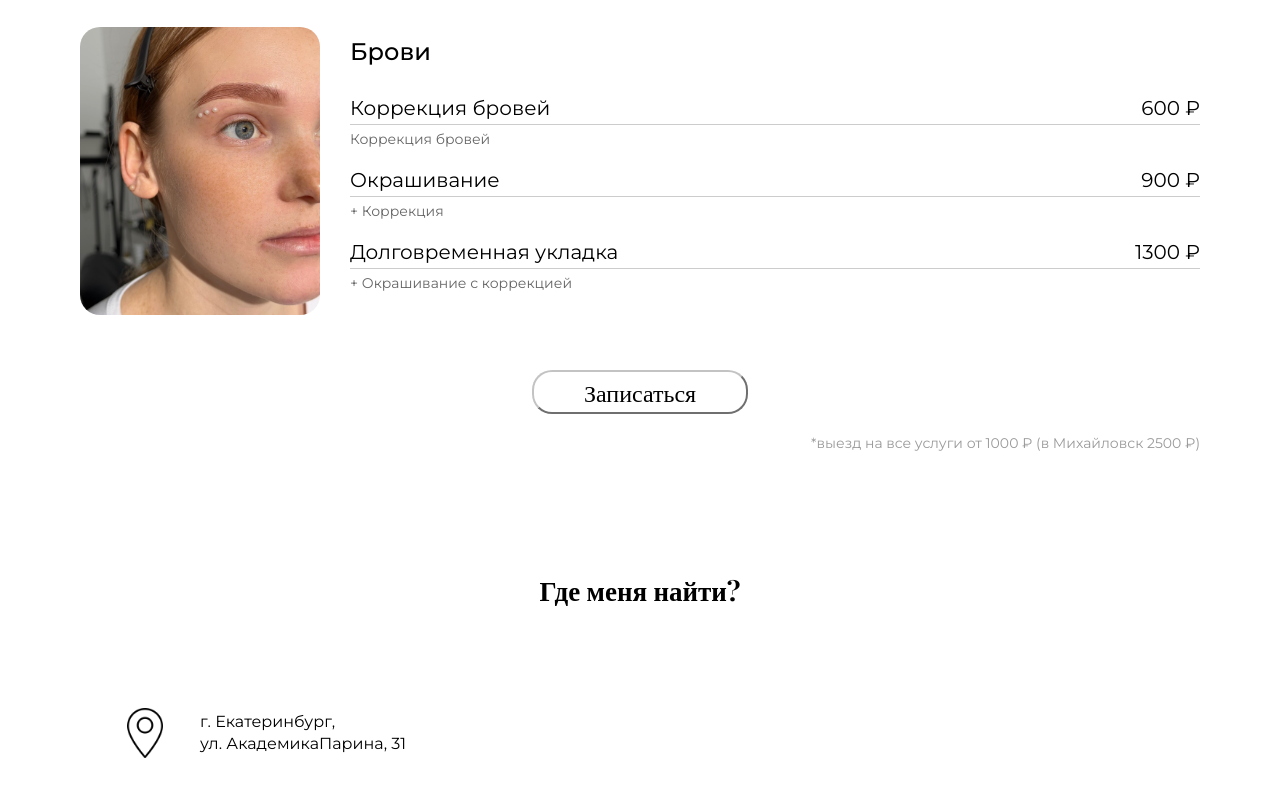
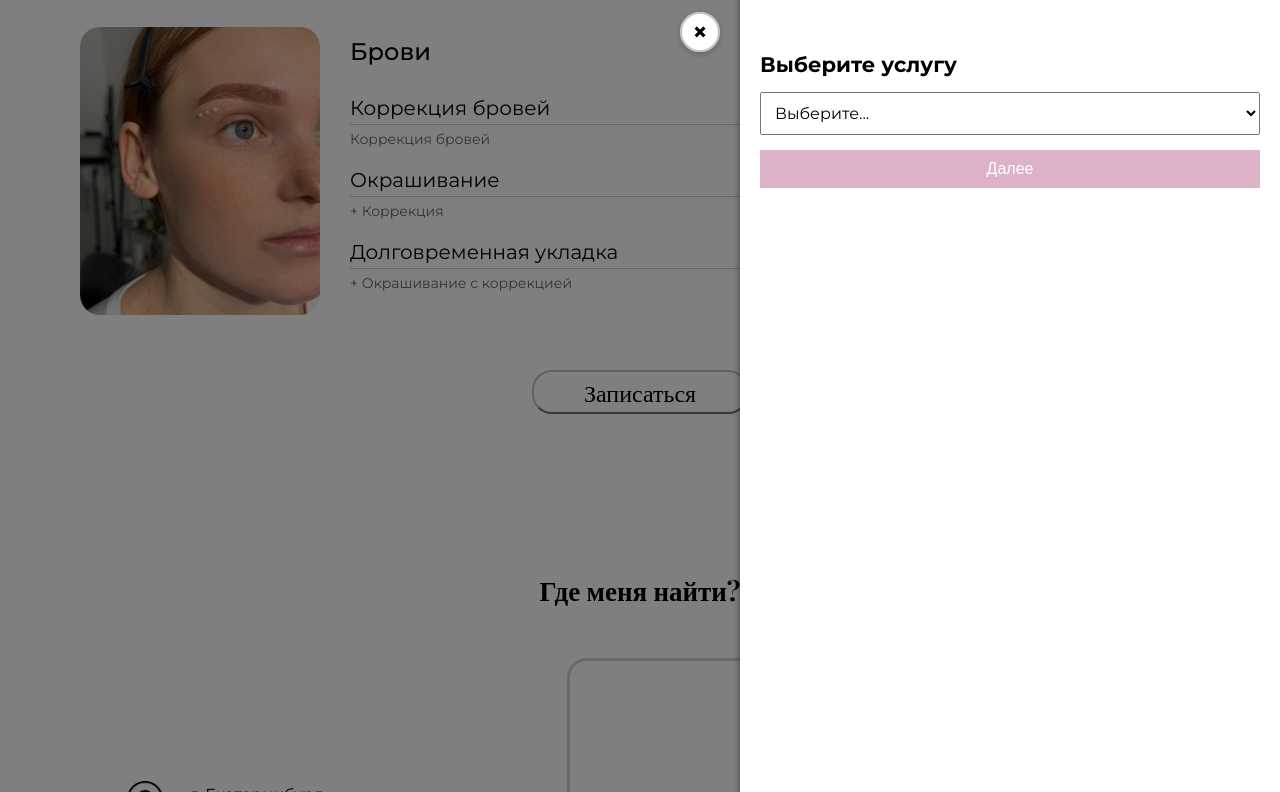
Before and after one commit to ReginaBoo/visagee, a plain HTML site: page frontend/index.html in a window 1280 px wide. Both pictures are taken after a click on the button "Записаться". Shown: the part 3601-4393 px from the top of the page. Drawn offline with nearby package versions, Linux system fonts and the light colour scheme; a web font is replaced by a local one.

Commit message:
добавлен прототип боковой панели для записи

```diff
--- a/frontend/index.html
+++ b/frontend/index.html
@@ -26,9 +26,10 @@
     <div class="hero-text">
       <p class="logo-text">ALSU SHARAFIEVA</p>
       <p class="logo-text2">ПРОФЕССИОНАЛЬНЫЙ ВИЗАЖИСТ</p>
-      <button>Мои услуги</button>
+      <button onclick="scrollToWorks()">Мои услуги</button>
     </div>
-    <div class="hero-img"><img src="./images/hero.jpg" width="538" height="660" alt="Alsu Sharafieva" /></div>
+    <div class=" hero-img"><img src="./images/hero.jpg" width="538" height="660" alt="Alsu Sharafieva" />
+    </div>
   </section>
 
   <section id="about" class="about-main">
@@ -222,9 +223,9 @@
       </div>
     </div>
     <div class="button-wrapper">
-      <button>Записаться</button>
+      <button onclick="openSidebar()"">Записаться</button>
     </div>
-    <p class="note">*выезд на все услуги от 1000 ₽ (в Михайловск 2500 ₽)</p>
+    <p class=" note">*выезд на все услуги от 1000 ₽ (в Михайловск 2500 ₽)</p>
   </section>
   <section id="contacts" class="contacts">
     <h2>Где меня найти?</h2>
@@ -257,10 +258,47 @@
           width="627" height="430" frameborder="0"></iframe> </div>
     </div>
   </section>
+
+  <div id="sidebarOverlay" class="sidebar-overlay" onclick="onOverlayClick(event)">
+    <div id="bookingSidebar" class="sidebar">
+      <span class="close-btn" onclick="closeSidebar()">&times;</span>
+      <div class="sidebar-content">
+        <span class="close-btn" onclick="closeSidebar()">&times;</span>
+        <div id="step1" class="step">
+          <h3>Выберите услугу</h3>
+          <select id="serviceSelect">
+            <option disabled selected>Выберите...</option>
+            <option value="bridal">Свадебный макияж</option>
+            <option value="full-look">Полный образ</option>
+            <option value="evening">Вечерний макияж</option>
+            <option value="brows">Коррекция бровей</option>
+          </select>
+          <button onclick="goToStep2()">Далее</button>
+        </div>
+
+        <!-- Шаг 2 -->
+        <div id="step2" class="step" style="display:none;">
+          <h3>Выберите дату и время</h3>
+          <input type="date" id="dateInput" />
+          <input type="time" id="timeInput" />
+          <button onclick="submitBooking()">Записаться</button>
+        </div>
+
+        <!-- Подтверждение -->
+        <div id="confirmation" class="step" style="display:none;">
+          <h3>Спасибо за запись!</h3>
+          <p>Скоро мы свяжемся с вами в Telegram или WhatsApp 📱</p>
+        </div>
+      </div>
+    </div>
+  </div>
+
   <footer>
     <p>@created by ReginaBoo</p>
   </footer>
   <script src="js/gallery.js"></script>
+  <script src="js/booking.js"></script>
+  <script src="js/scroll.js"></script>
 
 </body>
 
--- /dev/null
+++ b/frontend/js/booking.js
@@ -0,0 +1,42 @@
+function openSidebar() {
+  document.getElementById("sidebarOverlay").style.display = "block";
+  document.getElementById("step1").style.display = "block";
+  document.getElementById("step2").style.display = "none";
+  document.getElementById("confirmation").style.display = "none";
+}
+
+function closeSidebar() {
+  document.getElementById("sidebarOverlay").style.display = "none";
+}
+function goToStep2() {
+  const service = document.getElementById("serviceSelect").value;
+  if (!service) {
+    alert("Пожалуйста, выберите услугу");
+    return;
+  }
+
+  document.getElementById("step1").style.display = "none";
+  document.getElementById("step2").style.display = "block";
+}
+
+function submitBooking() {
+  const date = document.getElementById("dateInput").value;
+  const time = document.getElementById("timeInput").value;
+
+  if (!date || !time) {
+    alert("Пожалуйста, выберите дату и время");
+    return;
+  }
+
+  document.getElementById("step2").style.display = "none";
+  document.getElementById("confirmation").style.display = "block";
+}
+
+
+function onOverlayClick(event) {
+  const sidebar = document.getElementById("bookingSidebar");
+  // Закрываем только если клик вне боковика
+  if (!sidebar.contains(event.target)) {
+    closeSidebar();
+  }
+}
--- /dev/null
+++ b/frontend/js/scroll.js
@@ -0,0 +1,3 @@
+function scrollToWorks() {
+  document.getElementById("services").scrollIntoView({ behavior: "smooth" });
+}
--- a/frontend/style.css
+++ b/frontend/style.css
@@ -1,3 +1,7 @@
+html {
+  scroll-behavior: smooth;
+}
+
 body {
   margin: 0;
   padding: 0;
@@ -367,7 +371,7 @@ ul a {
 }
 
 .contacts-info {
-  flex: 1 1 40%;
+  flex: 1 1 35%;
   display: flex;
   justify-content: flex-start;
   padding-top: 50px;
@@ -383,7 +387,7 @@ ul a {
   display: flex;
   align-items: center;
   margin-bottom: 30px;
-  gap: 30px;
+  gap: 20px;
 }
 
 .contacts-text {
@@ -409,3 +413,96 @@ footer {
   font-size: 12px;
   color: #919191;
 }
+
+.sidebar-overlay {
+  position: fixed;
+  top: 0;
+  left: 0;
+  width: 100%;
+  height: 100%;
+  background: rgba(0, 0, 0, 0.5);
+  display: none;
+  /* по умолчанию скрыта */
+  z-index: 999;
+}
+
+.sidebar {
+  position: fixed;
+  top: 0;
+  right: 0;
+  width: 500px;
+  height: 100%;
+  background: #fff;
+  padding: 20px;
+  box-shadow: -2px 0 5px rgba(0, 0, 0, 0.3);
+  overflow-y: auto;
+  z-index: 1000;
+}
+
+/* Кнопка вне боковика, "прилеплена" к его левому краю */
+.close-btn {
+  position: fixed;
+  top: 20px;
+  right: 560px;
+  width: 36px;
+  height: 36px;
+  font-size: 20px;
+  font-weight: bold;
+  line-height: 36px;
+  text-align: center;
+  border: 2px solid rgb(195, 195, 195);
+  border-radius: 50%;
+  cursor: pointer;
+  background-color: white;
+  box-shadow: 0 2px 6px rgba(0, 0, 0, 0.1);
+  z-index: 1001;
+  transition: background-color 0.2s, color 0.2s;
+}
+
+.close-btn:hover {
+  background-color: #333;
+  color: #fff;
+}
+
+.sidebar.open {
+  right: 0;
+}
+
+.sidebar .close-btn {
+  font-size: 26px;
+  cursor: pointer;
+  float: right;
+}
+
+.sidebar .step {
+  margin-top: 40px;
+  max-width: 4750px;
+}
+
+.sidebar h3 {
+  font-family: "Montserrat", sans-serif;
+  margin-bottom: 15px;
+}
+
+.sidebar select,
+.sidebar input {
+  width: 100%;
+  padding: 10px;
+  margin-bottom: 15px;
+  font-family: inherit;
+  font-size: 16px;
+}
+
+.sidebar button {
+  background-color: #dcb2c8;
+  color: white;
+  padding: 10px;
+  width: 100%;
+  border: none;
+  cursor: pointer;
+  font-size: 16px;
+}
+
+.sidebar button:hover {
+  background-color: #c292af;
+}
```
